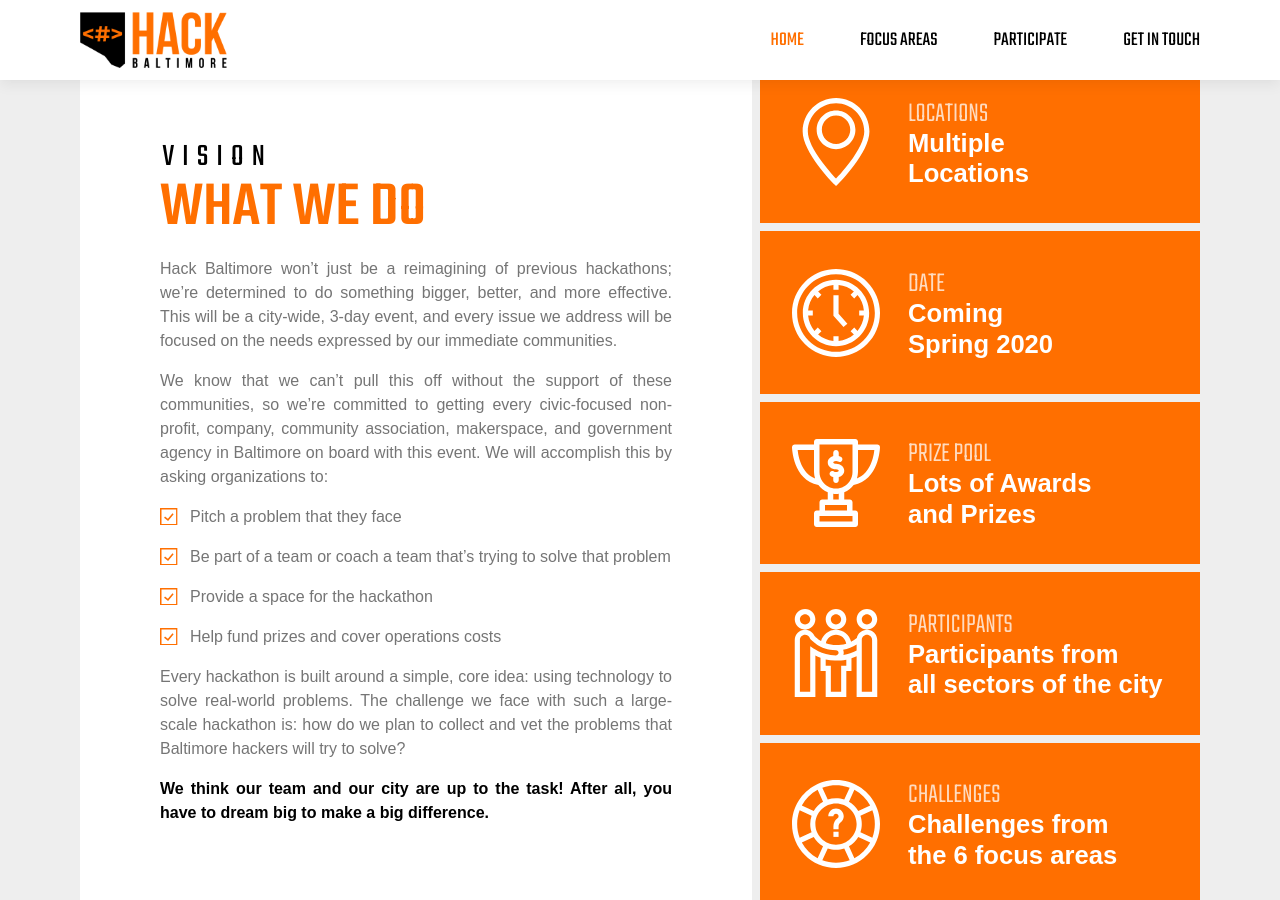
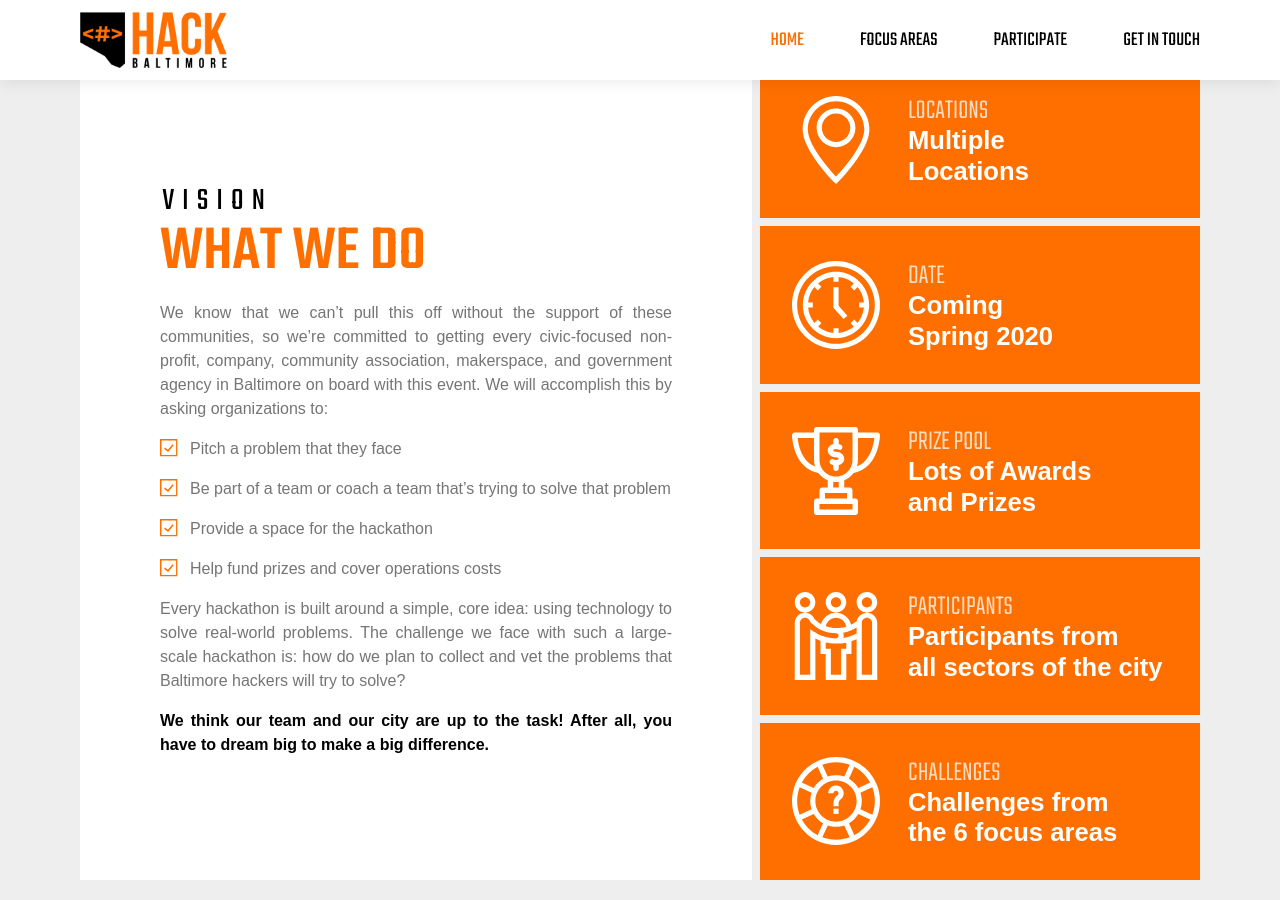
Before and after one commit to BaltimoreCity/HackBaltimore, a Jekyll site: the page built from index.html, in a window 1280 px wide and 900 px high, scrolled down 1755 px. Built offline with Jekyll 4.4.1, drawn with Linux system fonts in a browser that asks for light colours; some web fonts are replaced.

Commit message:
Updated copy on index.html

```diff
--- a/index.html
+++ b/index.html
@@ -76,7 +76,6 @@ title: Using technology to solve real-world problems
     <div class="vision__content content">
       <h2 class="h2__headline">Vision</h2>
       <h3 class="h3__headline">What we do</h3>
-      <p class="p__text">Hack Baltimore won’t just be a reimagining of previous hackathons; we’re determined to do something bigger, better, and more effective. This will be a city-wide, 3-day event, and every issue we address will be focused on the needs expressed by our immediate communities.</p>
       <p class="p__text">We know that we can’t pull this off without the support of these communities, so we’re committed to getting every civic-focused non-profit, company, community association, makerspace, and government agency in Baltimore on board with this event. We will accomplish this by asking organizations to:</p>
       <ul class="vision__list">
         <li class="vision__list_item p__text">
```
